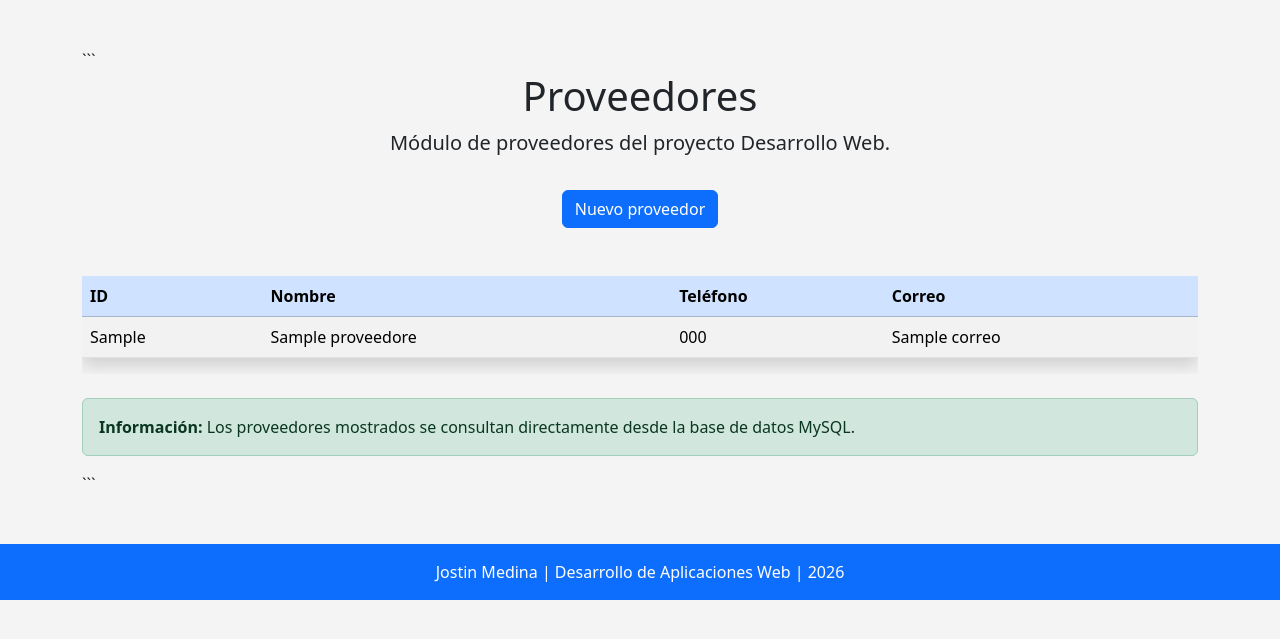
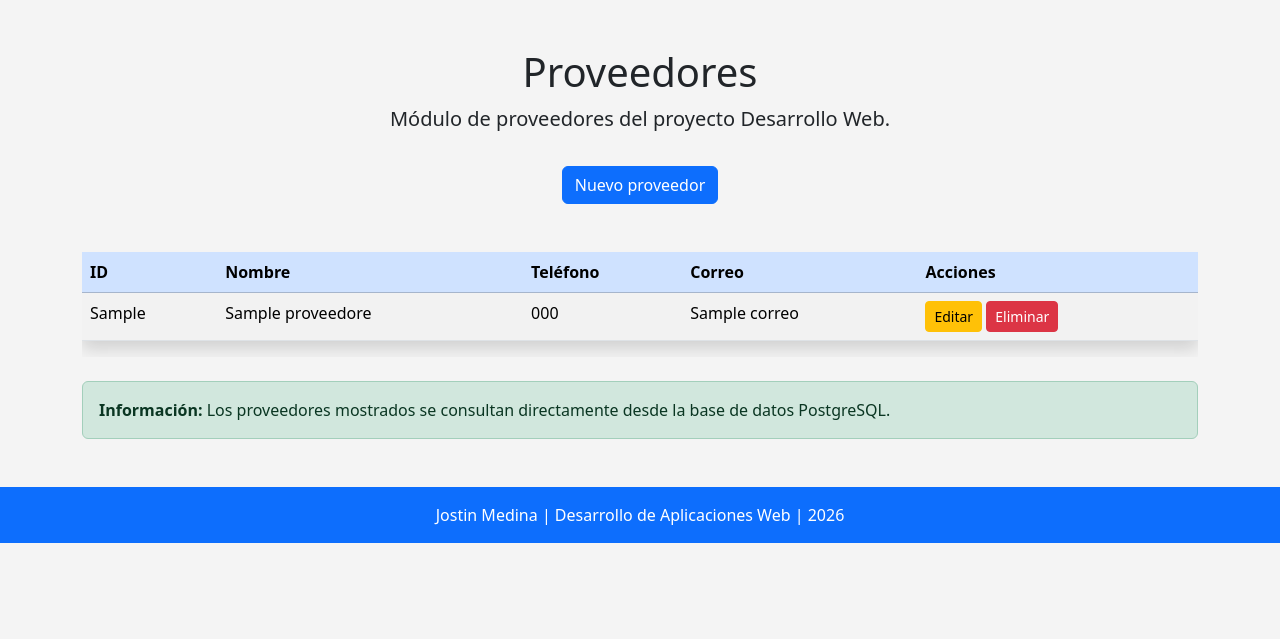
Before and after one commit to JOSTIN17/Proyecto-Desarrollo-Web, a Flask app: page /proveedores in a window 1280 px wide. Shown: the part 56-695 px from the top of the page. Run offline with Flask 3, Linux system fonts and the light colour scheme; a user stored in the database is signed in; a database or web service that is not in the repository returns one stand-in record (values such as "Sample title"); some libraries are stand-ins or nearby versions.

Commit message:
Add actions column for editing and deleting providers

````diff
--- a/templates/proveedores.html
+++ b/templates/proveedores.html
@@ -8,7 +8,7 @@ Proveedores - Desarrollo Web
 
 <div class="container my-5">
 
-```
+
 <div class="text-center mb-5">
 
     <h1>Proveedores</h1>
@@ -40,6 +40,7 @@ Proveedores - Desarrollo Web
                 <th>Nombre</th>
                 <th>Teléfono</th>
                 <th>Correo</th>
+                <th>Acciones</th>
 
             </tr>
 
@@ -68,13 +69,41 @@ Proveedores - Desarrollo Web
                     {{ proveedor["correo"] }}
                 </td>
 
+                <td>
+
+                    <a href="{{ url_for('editar_proveedor', id=proveedor['id_proveedor']) }}"
+                       class="btn btn-warning btn-sm">
+
+                        <i class="bi bi-pencil"></i>
+                        Editar
+
+                    </a>
+
+
+                    <form action="{{ url_for('eliminar_proveedor', id=proveedor['id_proveedor']) }}"
+                          method="POST"
+                          style="display:inline;"
+                          onsubmit="return confirm('¿Está seguro de eliminar este proveedor?');">
+
+                        <button type="submit"
+                                class="btn btn-danger btn-sm">
+
+                            <i class="bi bi-trash"></i>
+                            Eliminar
+
+                        </button>
+
+                    </form>
+
+                </td>
+
             </tr>
 
             {% else %}
 
             <tr>
 
-                <td colspan="4" class="text-center py-4">
+                <td colspan="5" class="text-center py-4">
 
                     <div class="alert alert-info mb-0">
 
@@ -100,10 +129,10 @@ Proveedores - Desarrollo Web
     <strong>Información:</strong>
 
     Los proveedores mostrados se consultan directamente
-    desde la base de datos MySQL.
+    desde la base de datos PostgreSQL.
 
 </div>
-```
+
 
 </div>
 
````
